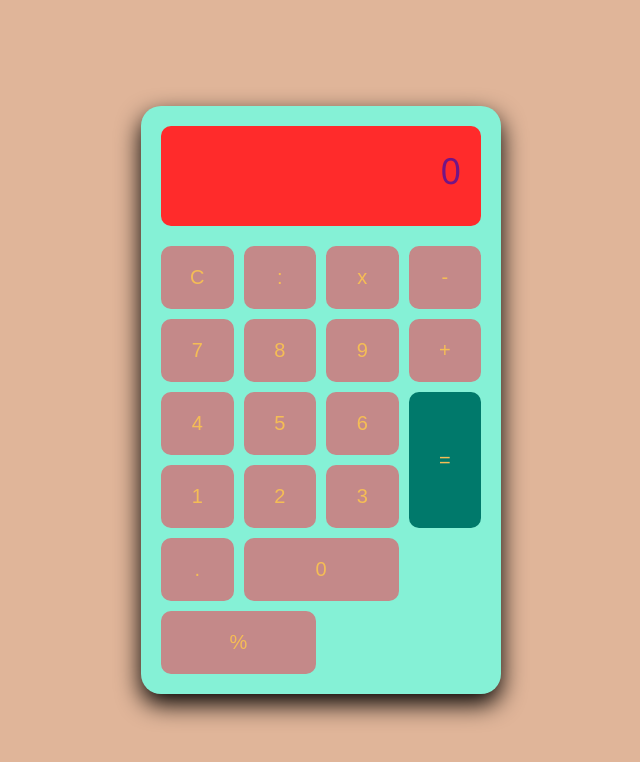
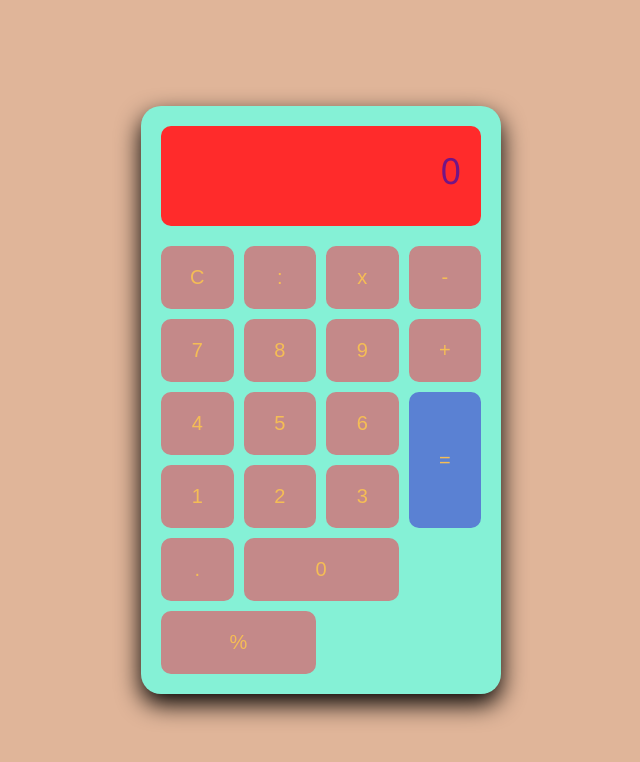
Before and after one commit to dione11/CALCULADORA, a plain HTML site: page index.html in a window 1280 px wide. In both pictures the pointer is over the button 763 px from the left and 460 px from the top of the page. Shown: the whole page, without its empty margins (319-959 px from the left). Drawn offline with Linux system fonts and the light colour scheme.

Commit message:
rrrrrrrr3

```diff
--- a/style.css
+++ b/style.css
@@ -52,7 +52,7 @@ grid-row: span 2;
 }
 
 button.igual:hover {
-background-color: #00796b;
+background-color: #5a81d3;
 }
 
 button.zero {
```
